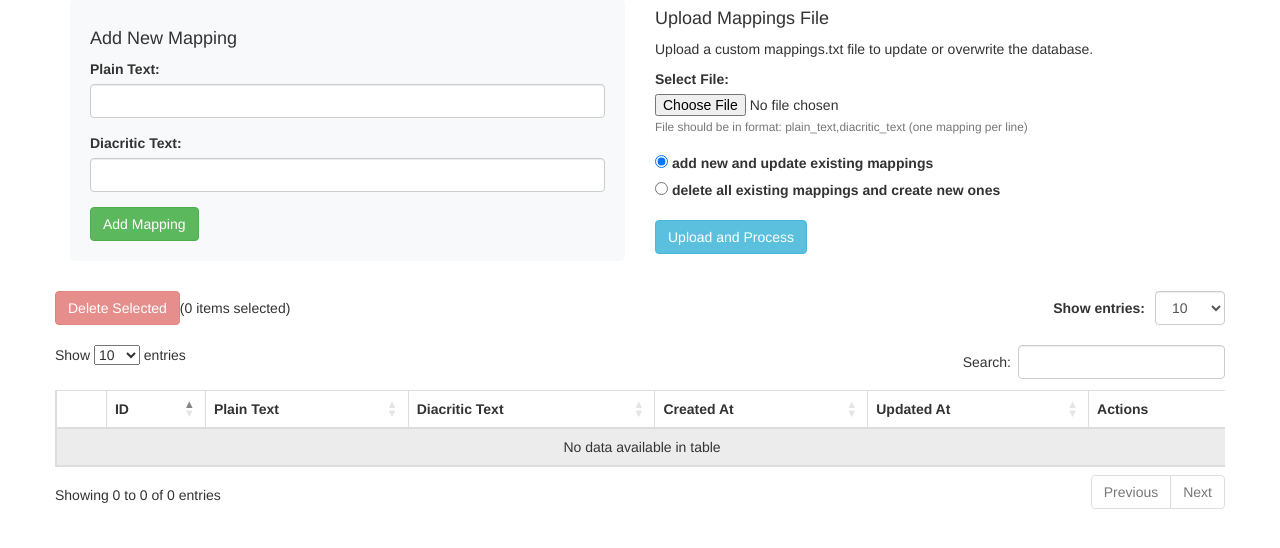
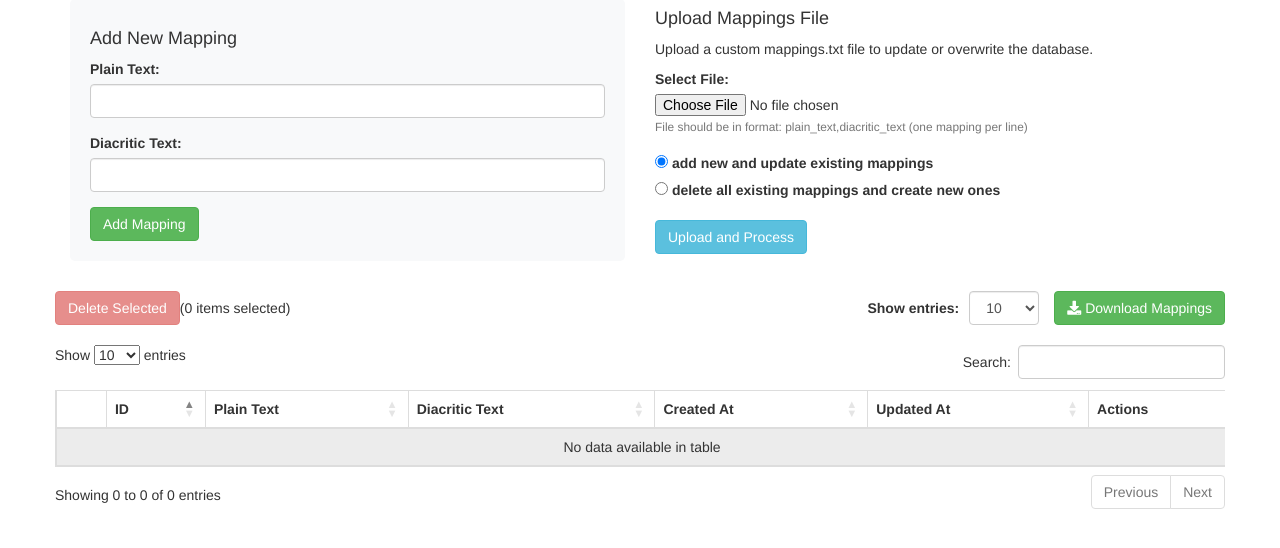
Before and after one commit to vaibhavnayel/diacritical, a Flask app: page /mappings in a window 1280 px wide. Shown: the part 148-696 px from the top of the page. Run offline with Flask 3, Linux system fonts and the light colour scheme; the visitor is signed in with stand-in values (Sample User, id 1); data that the repository does not hold is empty; some libraries are stand-ins or nearby versions.

Commit message:
add download button

```diff
--- a/app.py
+++ b/app.py
@@ -283,6 +283,32 @@ def get_migration_status():
         'elapsed': time.time() - migration_status['start_time'] if migration_status['start_time'] else 0
     })
 
+@app.route('/api/mappings/download', methods=['GET'])
+@login_required
+def download_mappings():
+    try:
+        # Get all mappings from the database
+        mappings = DiacriticMapping.query.order_by(DiacriticMapping.plain_text).all()
+
+        # Create a string with all mappings in the format plain_text,diacritic_text
+        mappings_text = ""
+        for mapping in mappings:
+            mappings_text += f"{mapping.plain_text},{mapping.diacritic_text}\n"
+
+        # Create a response with the mappings text
+        response = app.response_class(
+            response=mappings_text,
+            status=200,
+            mimetype='text/plain'
+        )
+
+        # Set the Content-Disposition header to make the browser download the file
+        response.headers["Content-Disposition"] = "attachment; filename=mappings.txt"
+
+        return response
+    except Exception as e:
+        return jsonify({'error': str(e)}), 500
+
 # Run the application
 if __name__ == '__main__':
     app.run(debug=True)
--- a/static/css/mappings.css
+++ b/static/css/mappings.css
@@ -69,3 +69,7 @@
 .page-length-selector select {
     width: auto;
 }
+
+#downloadBtn {
+    margin-left: 15px;
+}
--- a/templates/mappings.html
+++ b/templates/mappings.html
@@ -6,6 +6,7 @@
 {{super()}}
 <link rel="stylesheet" href="https://cdn.datatables.net/1.13.6/css/dataTables.bootstrap4.min.css">
 <link rel="stylesheet" href="https://cdn.datatables.net/select/1.3.4/css/select.dataTables.min.css">
+<link rel="stylesheet" href="https://cdnjs.cloudflare.com/ajax/libs/font-awesome/5.15.4/css/all.min.css">
 <link rel="stylesheet" href="{{ url_for('static', filename='css/mappings.css') }}">
 {% endblock %}
 
@@ -89,6 +90,10 @@
                         <option value="100">100</option>
                     </select>
                 </div>
+
+                <a href="/api/mappings/download" class="btn btn-success ml-3" id="downloadBtn">
+                    <i class="fa fa-download"></i> Download Mappings
+                </a>
             </div>
             <div class="table-responsive">
                 <table id="mappingsTable" class="table table-striped table-bordered">
```
Also changed, not shown: README.md.
